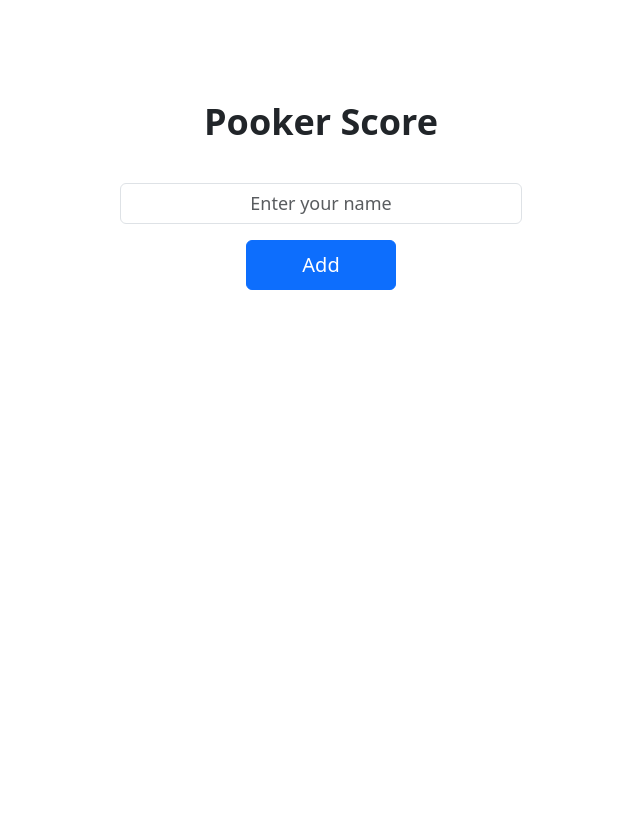
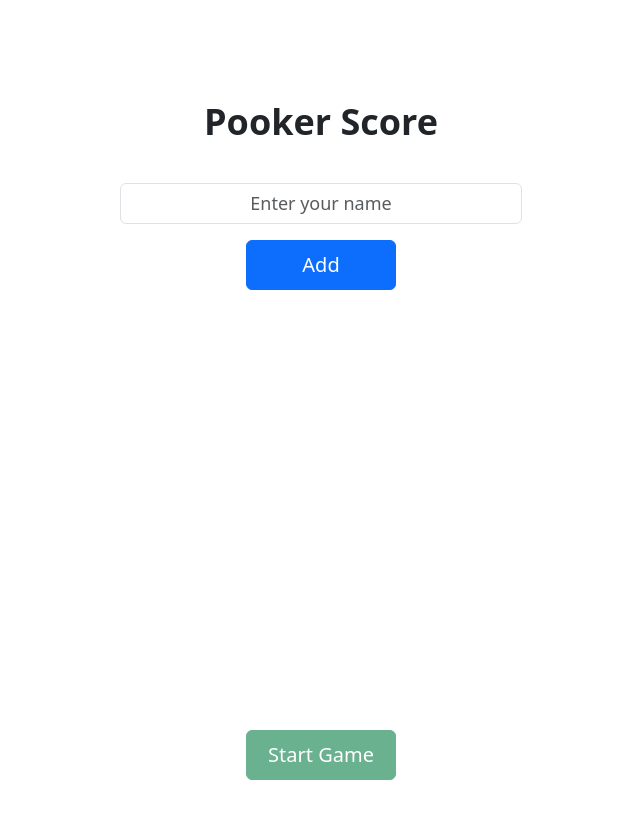
Before and after one commit to ben-fletcher/pooker-score, a React (Vite) app: page / in a window 1280 px wide. Shown: the top 818 px of the page, without its empty margins (319-959 px from the left). Built offline with nearby package versions, Linux system fonts and the light colour scheme.

Commit message:
Start game

```diff
--- a/src/Pages/Splash.tsx
+++ b/src/Pages/Splash.tsx
@@ -1,14 +1,29 @@
 import { useState } from 'react';
 import { Button, Form, ListGroup, Container, Row, Col } from 'react-bootstrap';
+import useGameStore from '../store/store';
+import { useNavigate } from 'react-router';
 
 export default function Splash() {
     const [name, setName] = useState('');
     const [names, setNames] = useState<string[]>([]);
+    const addPlayer = useGameStore((state) => state.addPlayer);
+    const navigate = useNavigate();
 
     const addName = () => {
-        if (name.trim() !== '') {
+        if (name.trim() !== '' && !names.includes(name)) {
             setNames([...names, name]);
             setName('');
+        } else if (names.includes(name)) {
+            alert('Name already exists');
+        }
+    };
+
+    const startGame = () => {
+        if (names.length > 0) {
+            names.forEach((name) => addPlayer({ name, turns: [] }));
+            navigate('/calculator');
+        } else {
+            alert('Cannot start game with 0 players');
         }
     };
 
@@ -17,7 +32,10 @@ export default function Splash() {
     };
 
     return (
-        <Container className="d-flex flex-column justify-content-start align-items-center" style={{ height: '100vh', marginTop: '100px', maxWidth: '450px' }}>
+        <Container
+            className="d-flex flex-column justify-content-start align-items-center position-relative"
+            style={{ height: '100vh', maxWidth: '450px', paddingTop: '100px' }}
+        >
             <Row className="w-100">
                 <Col xs={12} className="d-flex flex-column align-items-center">
                     <h1 style={{ marginBottom: '40px', fontSize: '36px', fontWeight: 'bold' }}>Pooker Score</h1>
@@ -33,7 +51,7 @@ export default function Splash() {
                     <Button onClick={addName} variant="primary" className="mb-3" style={{ width: '150px', height: '50px', fontSize: '20px' }}>
                         Add
                     </Button>
-                    <ListGroup className="w-100" style={{ maxHeight: '200px', overflowY: 'auto' }}>
+                    <ListGroup className="w-100" style={{ maxHeight: '425px', overflowY: 'auto', marginBottom: '80px' }}>
                         {names.map((name, index) => (
                             <ListGroup.Item key={index} className="d-flex justify-content-between align-items-center" style={{ backgroundColor: '#e9ecef' }}>
                                 {name}
@@ -43,6 +61,15 @@ export default function Splash() {
                     </ListGroup>
                 </Col>
             </Row>
+            <Button
+                onClick={startGame}
+                variant="success"
+                className="position-fixed"
+                style={{ width: '150px', height: '50px', fontSize: '20px', bottom: '20px' }}
+                disabled={names.length === 0}
+            >
+                Start Game
+            </Button>
         </Container>
     );
 }
```
